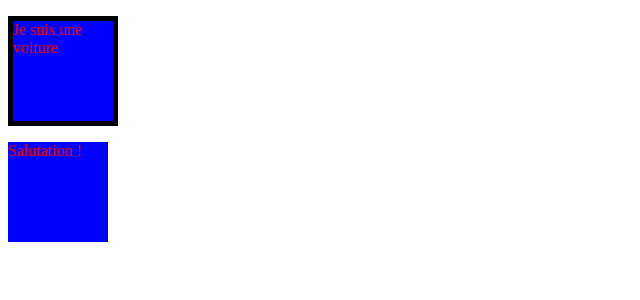
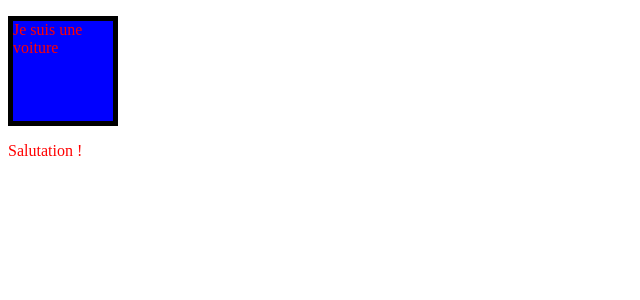
Before and after one commit to johannpa/React-test, a React (Create React App) app: page / in a window 1280 px wide. Shown: the top 300 px of the page, without its empty margins (0-640 px from the left). Built offline with nearby package versions, Linux system fonts and the light colour scheme.

Commit message:
We used module to avoid conflict in css

```diff
--- a/src/components/Greatings/Greatings.jsx
+++ b/src/components/Greatings/Greatings.jsx
@@ -1,6 +1,6 @@
 import React from "react";
-import "./style.css";
+import style from "./style.module.css";
 
 export function Greatings() {
-  return <p className="box">Salutation !</p>;
+  return <p className={style.box}>Salutation !</p>;
 }
```
Also changed, not shown: src/components/Greatings/style.module.css (renamed from src/components/Greatings/style.css).
